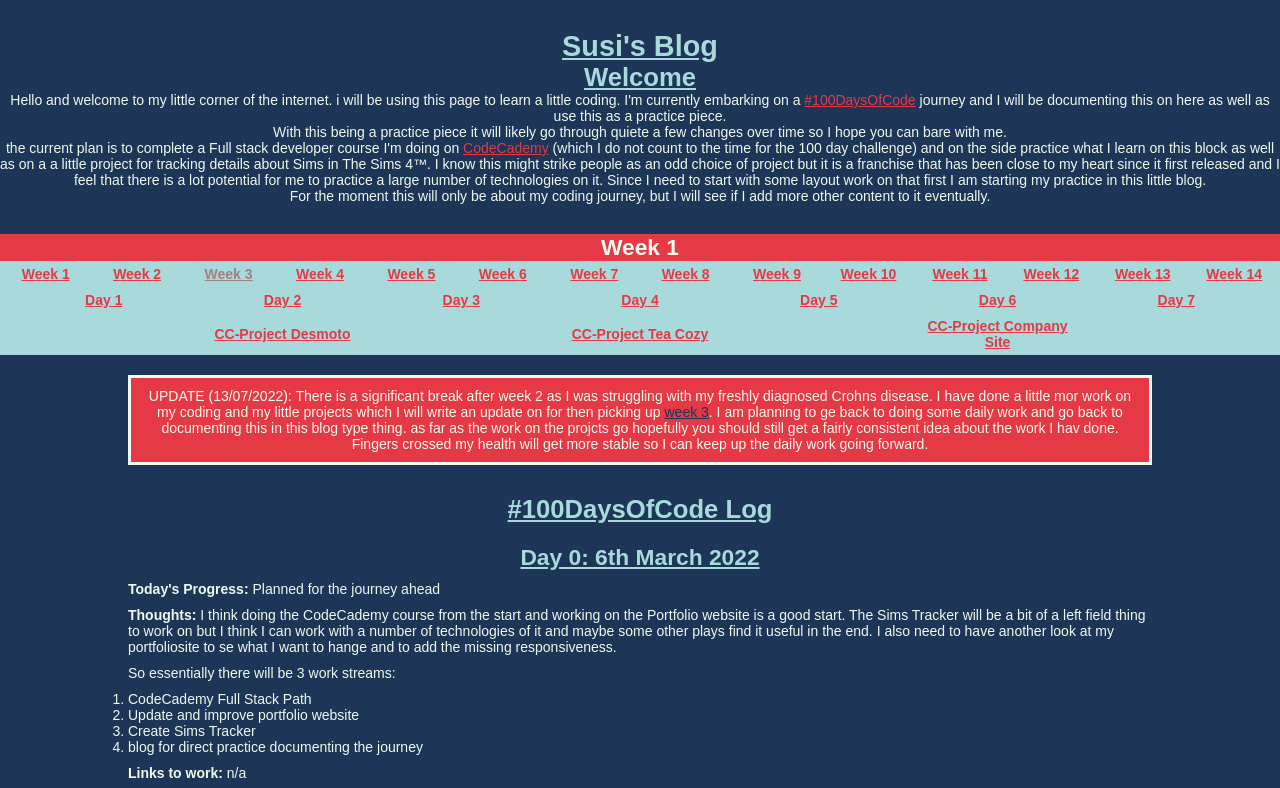
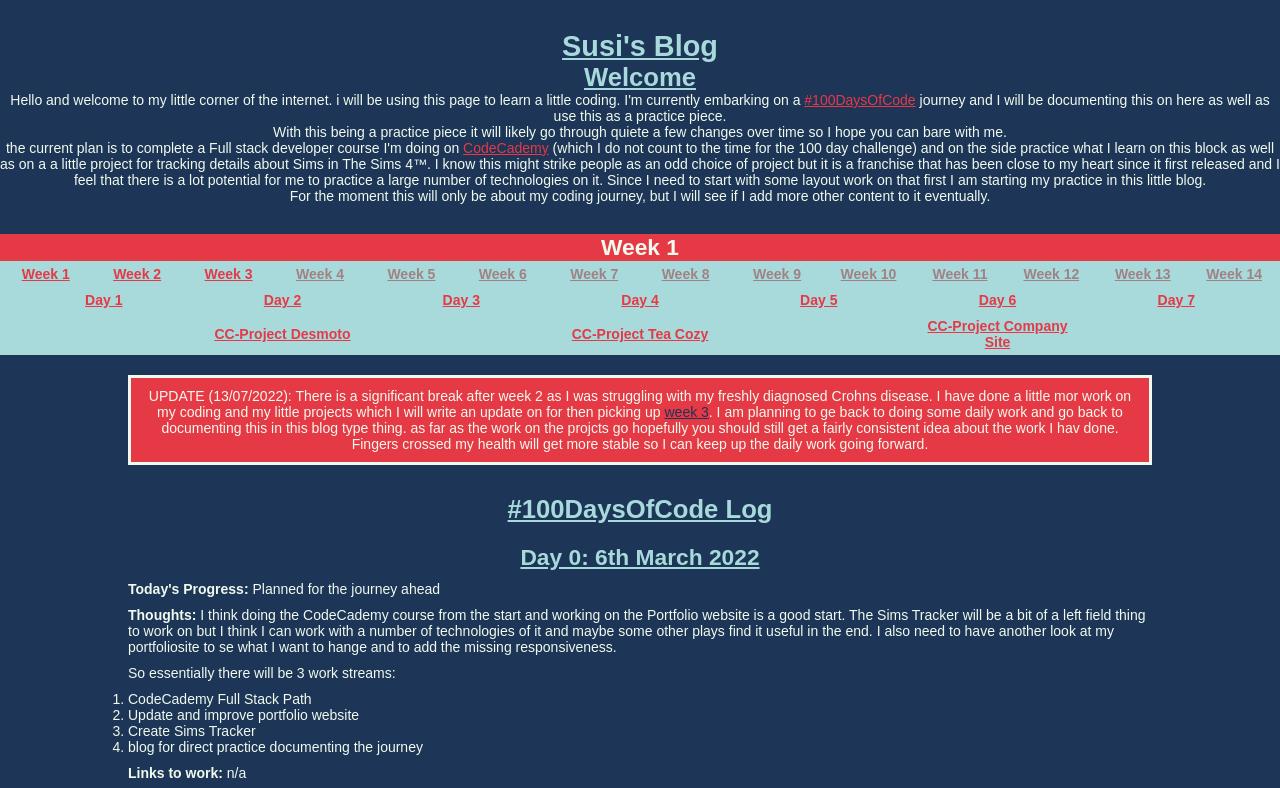
Before and after one commit to SusanneBrauer/susisBlog, a plain HTML site: page index.html in a window 1280 px wide. Shown: the top 788 px of the page. Drawn offline with Linux system fonts and the light colour scheme.

Commit message:
marking not yet existing weeks as inactive

```diff
--- a/index.html
+++ b/index.html
@@ -46,18 +46,18 @@
         <ul class="weekSelect">
           <li><a href="index.html">Week 1</a></li>
           <li><a href="week2.html">Week 2</a></li>
-          <li><a href="week3.html" class="inactiveLink">Week 3</a></li>
-          <li><a href="week4.html">Week 4</a></li>
-          <li><a href="week5.html">Week 5</a></li>
-          <li><a href="week6.html">Week 6</a></li>
-          <li><a href="week7.html">Week 7</a></li>
-          <li><a href="week8.html">Week 8</a></li>
-          <li><a href="week9.html">Week 9</a></li>
-          <li><a href="week10.html">Week 10</a></li>
-          <li><a href="week11.html">Week 11</a></li>
-          <li><a href="week12.html">Week 12</a></li>
-          <li><a href="week13.html">Week 13</a></li>
-          <li><a href="week14.html">Week 14</a></li>
+          <li><a href="week3.html">Week 3</a></li>
+          <li><a href="week4.html" class="inactiveLink">Week 4</a></li>
+          <li><a href="week5.html" class="inactiveLink">Week 5</a></li>
+          <li><a href="week6.html" class="inactiveLink">Week 6</a></li>
+          <li><a href="week7.html" class="inactiveLink">Week 7</a></li>
+          <li><a href="week8.html" class="inactiveLink">Week 8</a></li>
+          <li><a href="week9.html" class="inactiveLink">Week 9</a></li>
+          <li><a href="week10.html" class="inactiveLink">Week 10</a></li>
+          <li><a href="week11.html" class="inactiveLink">Week 11</a></li>
+          <li><a href="week12.html" class="inactiveLink">Week 12</a></li>
+          <li><a href="week13.html" class="inactiveLink">Week 13</a></li>
+          <li><a href="week14.html" class="inactiveLink">Week 14</a></li>
         </ul>
         <ul class="daySelect">
           <li><a href="#day1">Day 1</a></li>
```
